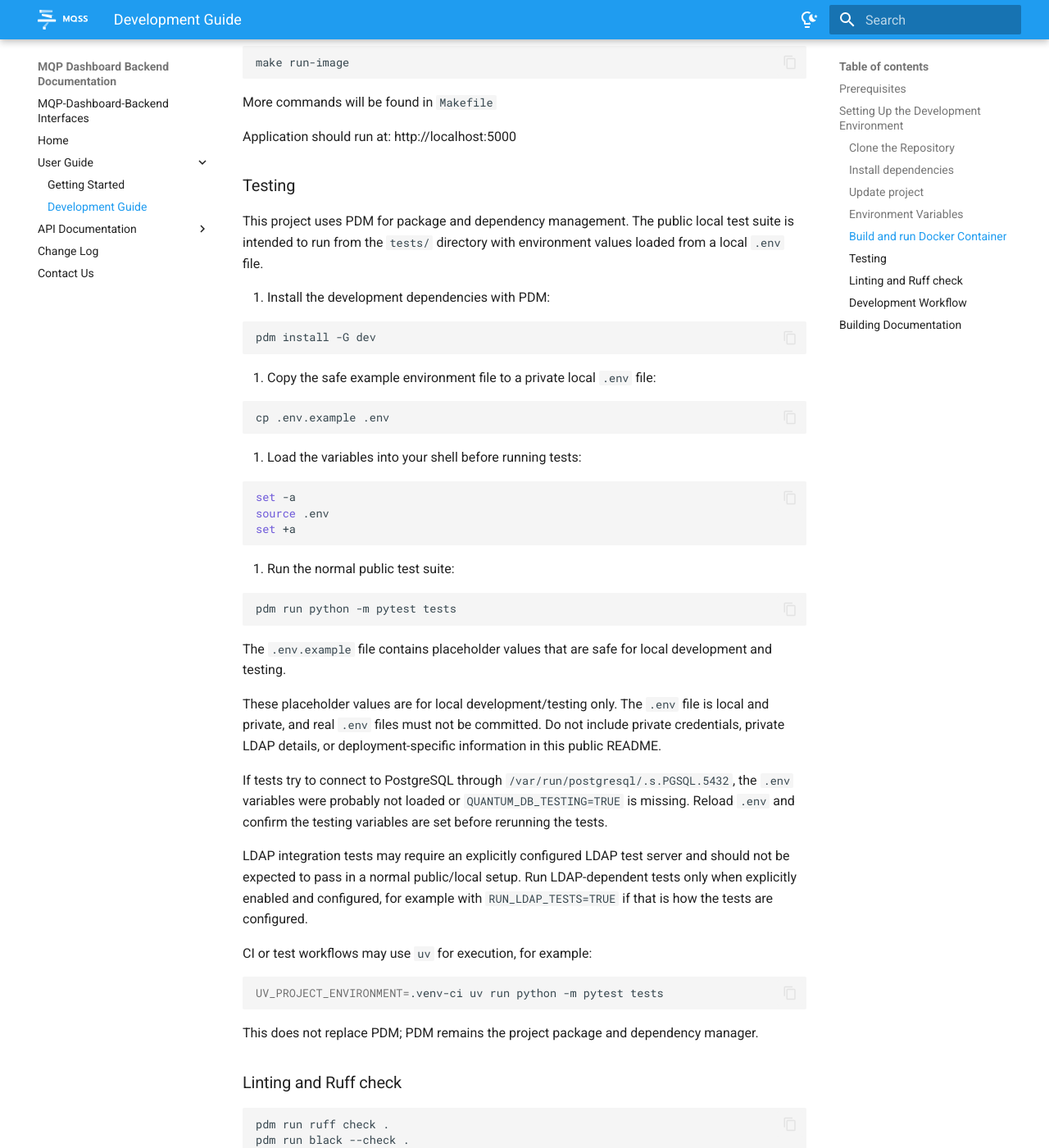
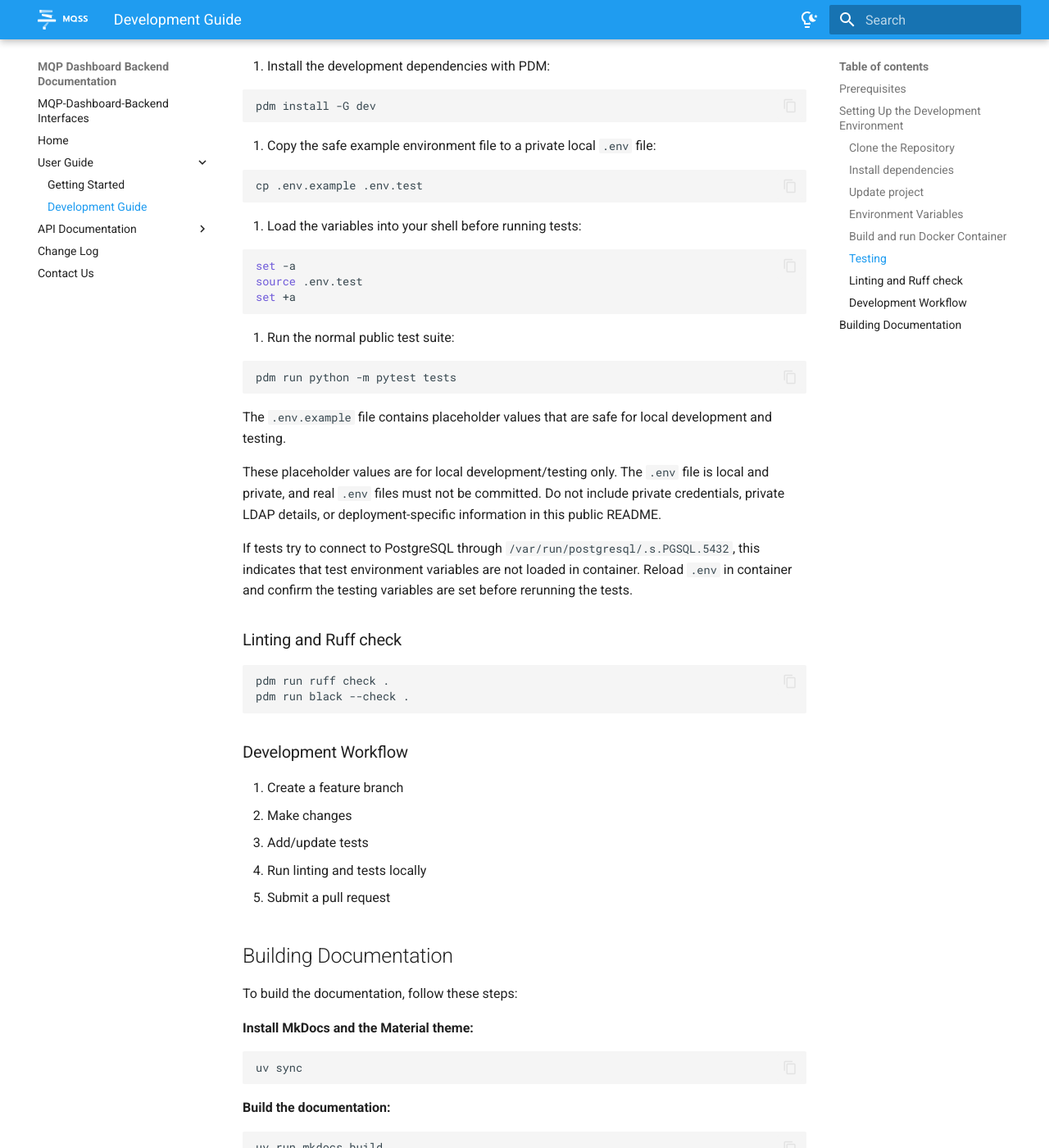
Before and after one commit to Munich-Quantum-Software-Stack/MQP-Dashboard-Backend, an MkDocs documentation site: the page built from docs/user_guide/development_guide.md, in a window 1280 px wide and 1400 px high, scrolled down 1810 px. Shown: the whole window at 82% size. Built offline with MkDocs 1.6.1 and Material for MkDocs 9.7.7, drawn with Linux system fonts in a browser that asks for light colours; some of the changed text lies outside the part shown.

Commit message:
Feat: fixing test issues

````diff
--- a/docker-compose.yaml
+++ b/docker-compose.yaml
@@ -8,9 +8,9 @@ services:
     platform: linux/amd64
     image: mqp-dashboard-backend:0.1.5
     container_name: mqp-dashboard-backend-server
-    #volumes:
-    #  - ./mqp_dashboard_backend:/mqp-dashboard-backend-server/mqp_dashboard_backend
-    #  - ./.env:/mqp-dashboard-backend-server/.env
+    volumes:
+      - ./mqp_dashboard_backend:/mqp-dashboard-backend-server/mqp_dashboard_backend
+      - ./.env:/mqp-dashboard-backend-server/.env
     env_file:
       - .env
     environment:
--- a/docs/user_guide/development_guide.md
+++ b/docs/user_guide/development_guide.md
@@ -37,27 +37,11 @@ To run the project locally, update the environment variables in file .env:
 
 **Build Docker Container**
 
-To build Docker Container for developed environment, first enable mounted volumes in docker-compose.yaml. This action helps developer avoiding to build container in every update.
-
-replace in docker-compose.yaml:
-```sh
-#volumes:
-#    - ./mqp_dashboard_backend:/mqp-dashboard-backend-server/mqp_dashboard_backend
-#    - ./.env:/mqp-dashboard-backend-server/.env
-```
-by:
-```sh
-volumes:
-    - ./mqp_dashboard_backend:/mqp-dashboard-backend-server/mqp_dashboard_backend
-    - ./.env:/mqp-dashboard-backend-server/.env
-```
-For building a production version, this mounted volumes should be disabled again.
-
 Command to build container:
 ```sh
 docker compose -f docker-compose.yaml build --no-cache
 ```
-or
+or shortcut:
 ```sh
 make build
 ```
@@ -76,6 +60,11 @@ To make environment variables affected to the application inside container, run
 make run-image
 ```
 
+Update environment values from outside of container:
+```sh
+docker run -e <variable_name=value>
+```
+
 More commands will be found in `Makefile`
 
 Application should run at: http://localhost:5000
@@ -83,7 +72,7 @@ Application should run at: http://localhost:5000
 
 ### Testing
 
-This project uses PDM for package and dependency management. The public local test suite is intended to run from the `tests/` directory with environment values loaded from a local `.env` file.
+This project uses PDM for packages and dependencies management. The public local test suite is intended to run from the `tests/` directory with environment values loaded from a local `.env` file.
 
 1. Install the development dependencies with PDM:
 
@@ -94,14 +83,14 @@ pdm install -G dev
 2. Copy the safe example environment file to a private local `.env` file:
 
 ```sh
-cp .env.example .env
+cp .env.example .env.test
 ```
 
 3. Load the variables into your shell before running tests:
 
 ```sh
 set -a
-source .env
+source .env.test
 set +a
 ```
 
@@ -115,17 +104,7 @@ The `.env.example` file contains placeholder values that are safe for local deve
 
 These placeholder values are for local development/testing only. The `.env` file is local and private, and real `.env` files must not be committed. Do not include private credentials, private LDAP details, or deployment-specific information in this public README.
 
-If tests try to connect to PostgreSQL through `/var/run/postgresql/.s.PGSQL.5432`, the `.env` variables were probably not loaded or `QUANTUM_DB_TESTING=TRUE` is missing. Reload `.env` and confirm the testing variables are set before rerunning the tests.
-
-LDAP integration tests may require an explicitly configured LDAP test server and should not be expected to pass in a normal public/local setup. Run LDAP-dependent tests only when explicitly enabled and configured, for example with `RUN_LDAP_TESTS=TRUE` if that is how the tests are configured.
-
-CI or test workflows may use `uv` for execution, for example:
-
-```sh
-UV_PROJECT_ENVIRONMENT=.venv-ci uv run python -m pytest tests
-```
-
-This does not replace PDM; PDM remains the project package and dependency manager.
+If tests try to connect to PostgreSQL through `/var/run/postgresql/.s.PGSQL.5432`, this indicates that test environment variables are not loaded in container. Reload `.env` in container and confirm the testing variables are set before rerunning the tests.
 
 
 ### Linting and Ruff check
````
Also changed, not shown: other parts of docs/user_guide/development_guide.md (+1 -1 lines), 7 other files.
